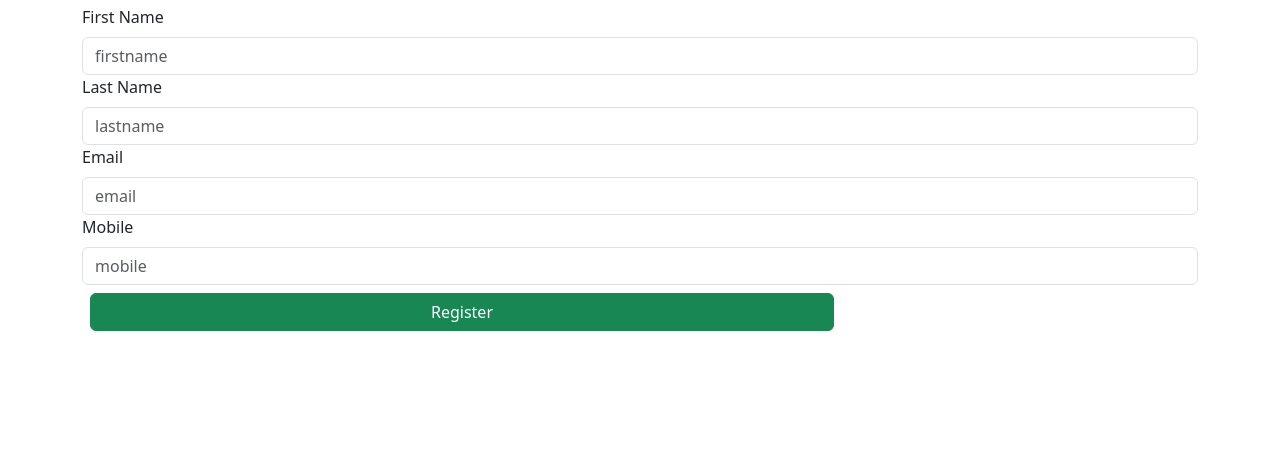
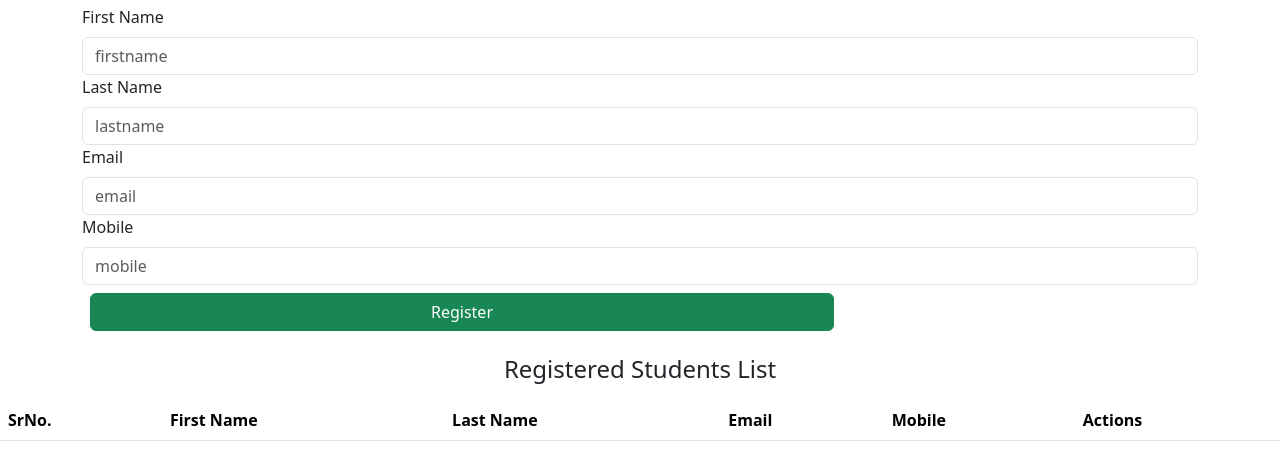
Before and after one commit to nihalmujawar121/Student-Registration-Form, a website: page index.html in a window 1280 px wide. Shown: the part 109-574 px from the top of the page. Drawn offline with nearby package versions, Linux system fonts and the light colour scheme.

Commit message:
added table format

```diff
--- a/index.html
+++ b/index.html
@@ -52,6 +52,25 @@
           </div>
         </div>
       </form>
+      <h4 class="mt-3 mb-3 text-center" id="RegisteredStudents">
+        Registered Students List
+      </h4>
+      <!-- Table to store and create data -->
+      <div class="reg-table">
+        <table class="table">
+          <thead>
+            <tr>
+              <th scope="col">SrNo.</th>
+              <th scope="col">First Name</th>
+              <th scope="col">Last Name</th>
+              <th scope="col">Email</th>
+              <th scope="col">Mobile</th>
+              <th scope="col">Actions</th>
+            </tr>
+          </thead>
+          <tbody id="tbody"></tbody>
+        </table>
+      </div>
     </main>
     <footer></footer>
   </body>
```
